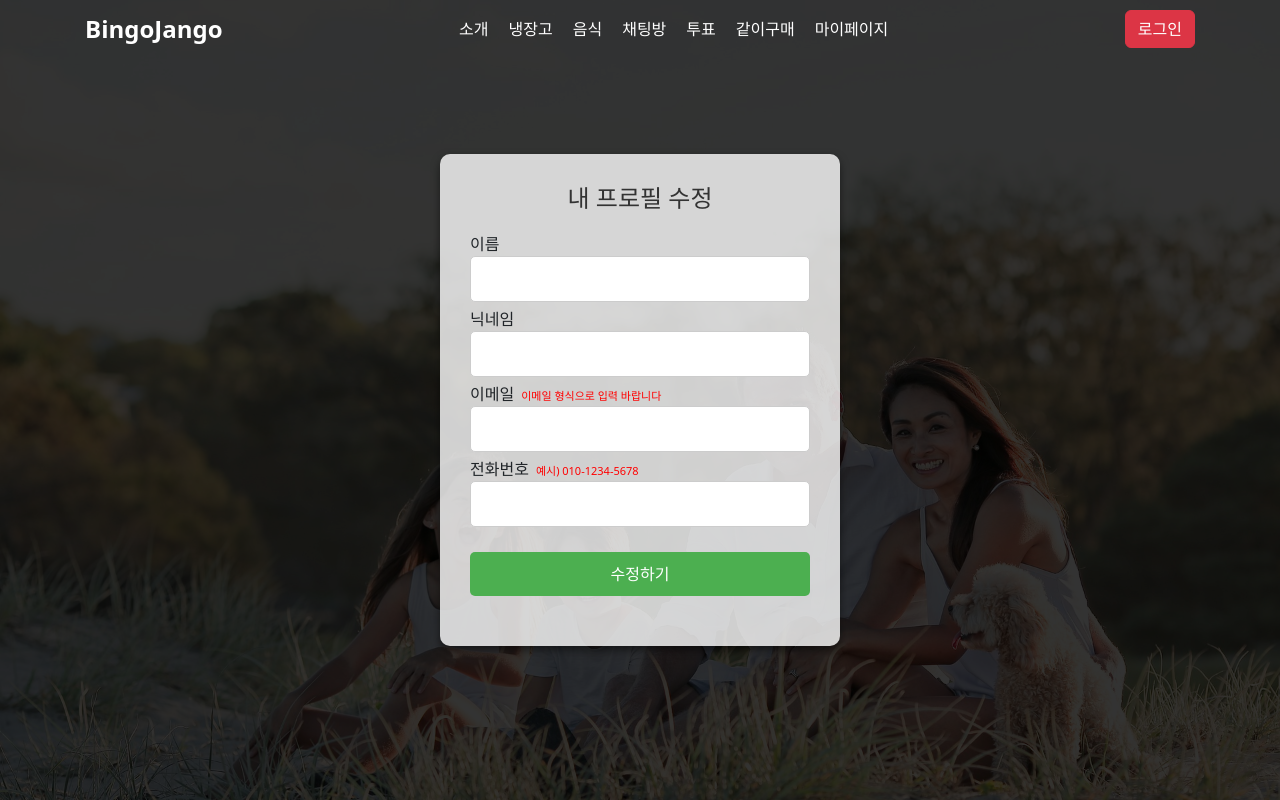
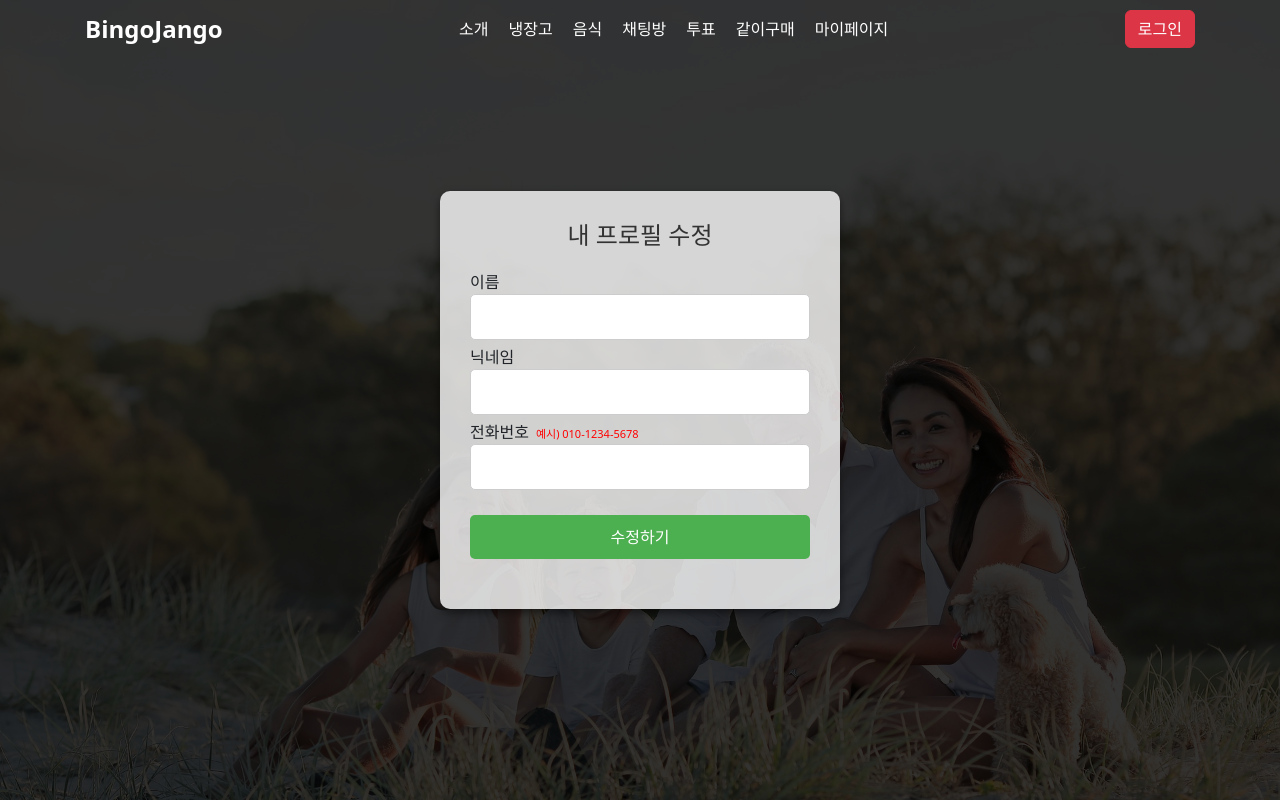
Before and after one commit to hunzzzzz/bingo-jango-fe, a Vue app: page /update-user-profile in a window 1280 px wide. Built offline with nearby package versions, Linux system fonts and the light colour scheme.

Commit message:
[Feat] 프로필 수정

```diff
--- a/src/views/user/UpdateUserProfile.vue
+++ b/src/views/user/UpdateUserProfile.vue
@@ -10,11 +10,6 @@
         <div class="form-group">
           <label for="nickname">닉네임</label>
           <input v-model="user.nickname" type="text" id="nickname" required>
-        </div>
-        <div class="form-group">
-          <span>이메일</span>
-          <span style="margin-left: 7px; color: red; font-size: 11px;">이메일 형식으로 입력 바랍니다</span>
-          <input v-model="user.email" type="email" id="email" required>
         </div>
         <div class="form-group">
           <span>전화번호</span>
@@ -39,7 +34,6 @@ export default {
       user: {
         name: '',
         nickname: '',
-        email: '',
         phone: '',
       }
     }
@@ -56,9 +50,10 @@ export default {
             const errorMessage = error.response && error.response.data.message;
             if (errorMessage === "존재하는 닉네임이에요.") {
               alert("존재하는 닉네임이에요.");
-            } else if (errorMessage === "존재하는 이메일이에요."){
-              alert("존재하는 이메일이에요.");
-            } else {
+            } else if (errorMessage === "전화번호는 하이픈(-)을 포함해서 입력해주세요. ex) 010-1234-5678") {
+              alert("전화번호는 하이픈(-)을 포함해서 입력해주세요.\n ex) 010-1234-5678")
+            }
+            else {
               alert("회원수정 중 문제가 발생했습니다. 다시 시도해 주세요.");
             }
             console.error("회원수정 중 문제가 발생했습니다.", error);
```
